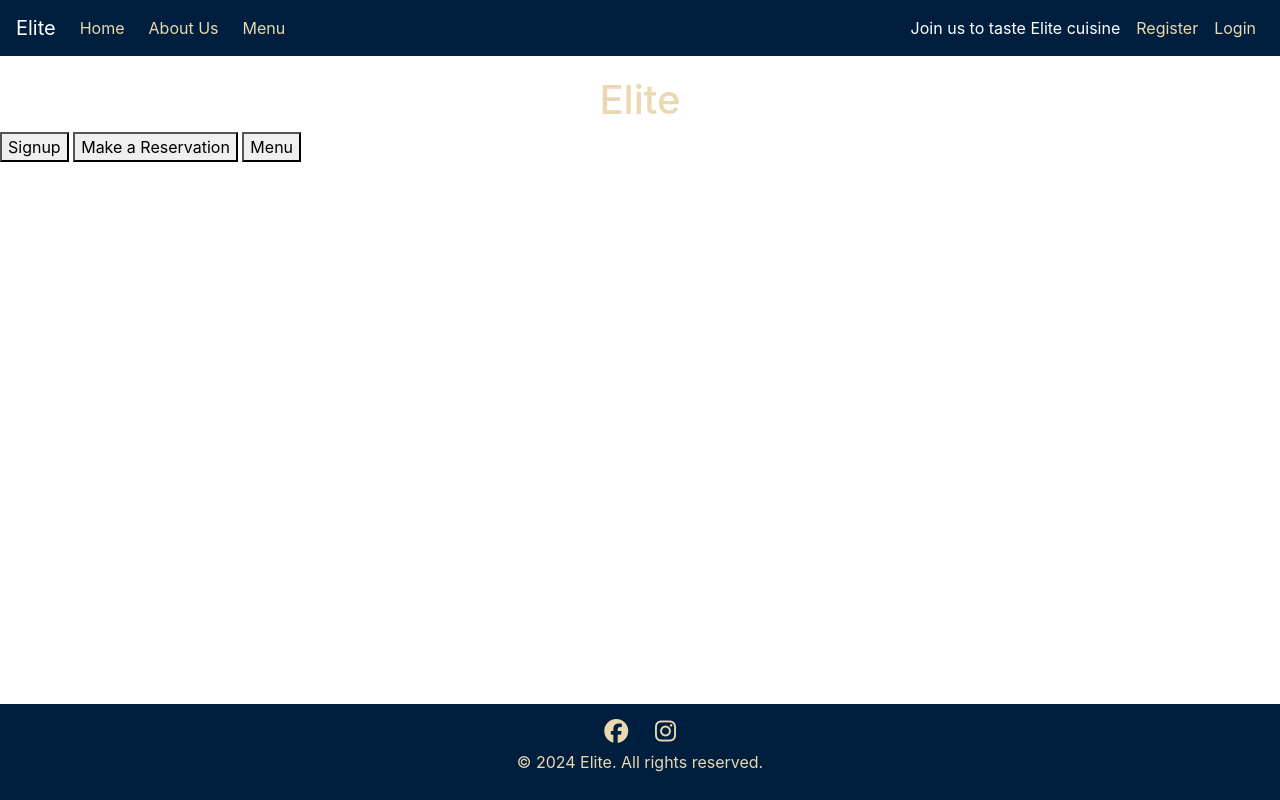
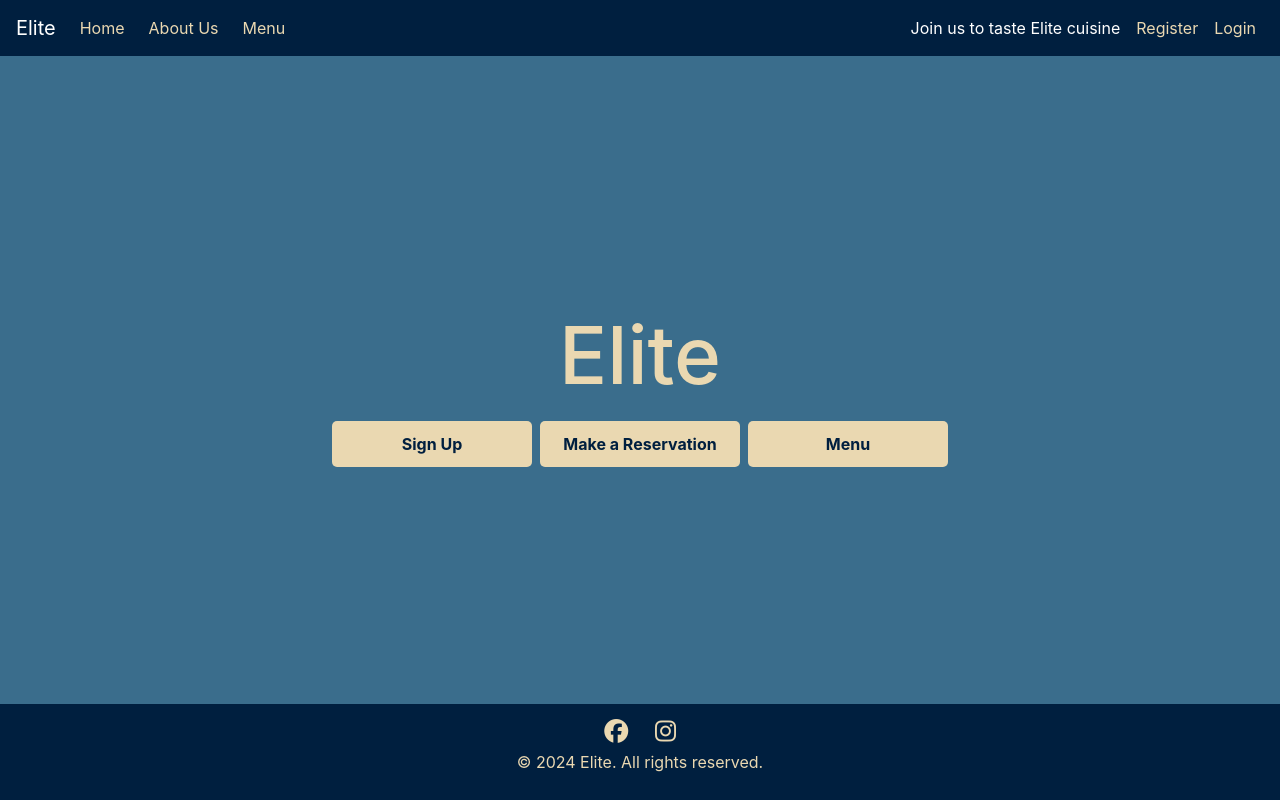
Before and after one commit to DanParkinson/project-4-django, a Django app: template templates/home/index.html in a window 1280 px wide. Run offline with Django 3.2, Linux system fonts and the light colour scheme; the template is opened without the code that fills it, so the values that code supplies are empty; some libraries are stand-ins or nearby versions.

Commit message:
index.html styled

```diff
--- a/static/css/style.css
+++ b/static/css/style.css
@@ -1,4 +1,4 @@
-/* ------------------------------ Custom colours */
+/* -------------------------------------------------- Custom colours */
 
 /* -------------------- backgrounds*/
 
@@ -12,9 +12,18 @@
     background-color: #001F3F;
 }
 
+/*main*/
+main {
+    background-color: #3A6D8C;
+}
+
 /* -------------------- text*/
 
 h1 {
+    color:#EAD8B1;
+}
+
+p {
     color:#EAD8B1;
 }
 
@@ -38,7 +47,33 @@ h1 {
     color: #EAD8B1;
 }
 
-/* ------------------------------ design choices */
+/* -------------------- hovers*/
+
+/* navbar items change color on hover*/
+.navbar .navbar-nav .nav-link:hover {
+    color:#ffffff;
+}
+
+/*social icons change color on hover*/
+.social-icon:hover {
+    color: #ffffff;
+}
+
+/* button change color on hover*/
+.custom-button:hover {
+    background-color:#001F3F;
+    color: white;
+}
+
+/* -------------------- buttons*/
+
+/* main menu buttons */
+.custom-button {
+    background-color: #EAD8B1;
+    color: #001F3F;
+}
+
+/* -------------------------------------------------- design choices */
 /* -------------------- navbar */
 .navbar {
     border-bottom: none;
@@ -49,11 +84,6 @@ h1 {
     text-decoration: underline;
 }
 
-/* navbar items change color on hover*/
-.navbar .navbar-nav .nav-link:hover {
-    color:#ffffff;
-}
-
 /* -------------------- footer */
 .footer {
     text-align: center;
@@ -62,17 +92,29 @@ h1 {
 
 /*social icons*/
 .social-icon {
-    margin: 0 10px; /* Space between icons */
-    font-size: 24px; /* Size of the icons */
-}
-
-/*social icons change color on hover*/
-.social-icon:hover {
-    color: #ffffff;
+    margin: 0 10px;
+    font-size: 24px;
 }
 
 /* -------------------- index.html */
 h1 {
+    font-size: 5rem;
+}
+.container {
+    display: flex;
+    flex-direction: column;
+    justify-content: center;
+    align-items: center;
+    min-height: 100vh;
     text-align: center;
-    margin-top: 20px;
 }
+
+/* main buttons*/
+.custom-button {
+    padding: 10px 20px;
+    margin: 10px;
+    width: 200px;
+    border-radius: 5px;
+    font-weight: bold;
+    flex: 1 1 200px;
+}
--- a/templates/base.html
+++ b/templates/base.html
@@ -18,7 +18,7 @@
         {% include 'partials/messages.html' %}
     </header>
 
-    <main class ="flex-fill">
+    <main class ="">
         <!-- Block content-->
         {% block content %}{% endblock %}
     </main>
--- a/templates/home/index.html
+++ b/templates/home/index.html
@@ -2,24 +2,40 @@
 
 
 {% block content %}
-<div>
-    <h1>Elite</h1>
+<div  class=" container flex-grow-1 d-flex flex-column justify-content-center align-items-center">
+    <!-- header-->
+    <h1 class="text-center">Elite</h1>
+    <!-- buttons-->
+    <div class="d-flex justify-content-center mb-3 flex-wrap">
+        {% if user.is_authenticated %}
+        <button class="btn custom-button flex-fill mx-1">About us</button>
+        {% else %}
+        <button class="btn custom-button flex-fill mx-1">Sign Up</button>
+        {% endif %}
+        <button class="btn custom-button flex-fill mx-1">Make a Reservation</button>
+        <button class="btn custom-button flex-fill mx-1">Menu</button>
     </div>
-<div>
-    <button>Signup</button>
-    <button>Make a Reservation</button>
-    <button>Menu</button>
-</div>
+
+    <!-- reservations -->
+    <div class="d-flex flex-column align-items-center">
         {% if user.is_authenticated %}
         {% if next_reservation %}
-<div>
-    <p>Your next reservation:</p>
+        <div class="card mb-3">
+            <div class="card-body">
+                <h2 class="card-title">Your next reservation:</h2>
                 <p>Date: {{ next_reservation.date }}</p>
                 <p>Time: {{ next_reservation.time }}</p>
                 <p>Number of Guests: {{ next_reservation.number_of_guests }}</p>
+            </div>
+        </div>
+
         {% else %}
+        <div>
             <P>You have no upcoming reservations</P>
         </div>
         {% endif %}
         {% endif %}
+    </div>
+</div>
+
 {% endblock %}
--- a/templates/partials/footer.html
+++ b/templates/partials/footer.html
@@ -1,4 +1,4 @@
-<footer class="footer">
+<footer class="footer fixed-bottom">
 
     <div class="social-media">
         <a href="https://www.facebook.com/" target="_blank" rel="noopener" class="social-icon"
--- a/templates/partials/navbar.html
+++ b/templates/partials/navbar.html
@@ -1,4 +1,4 @@
- <nav class="navbar navbar-dark navbar-expand-lg">
+ <nav class="navbar navbar-dark navbar-expand-lg fixed-top">
     <!-- brand message top left-->
     <a class="navbar-brand" href="{% url 'home' %}">Elite</a>
 
```
Also changed, not shown: db.sqlite3. Lines whose indentation alone changed are shown as unchanged.
